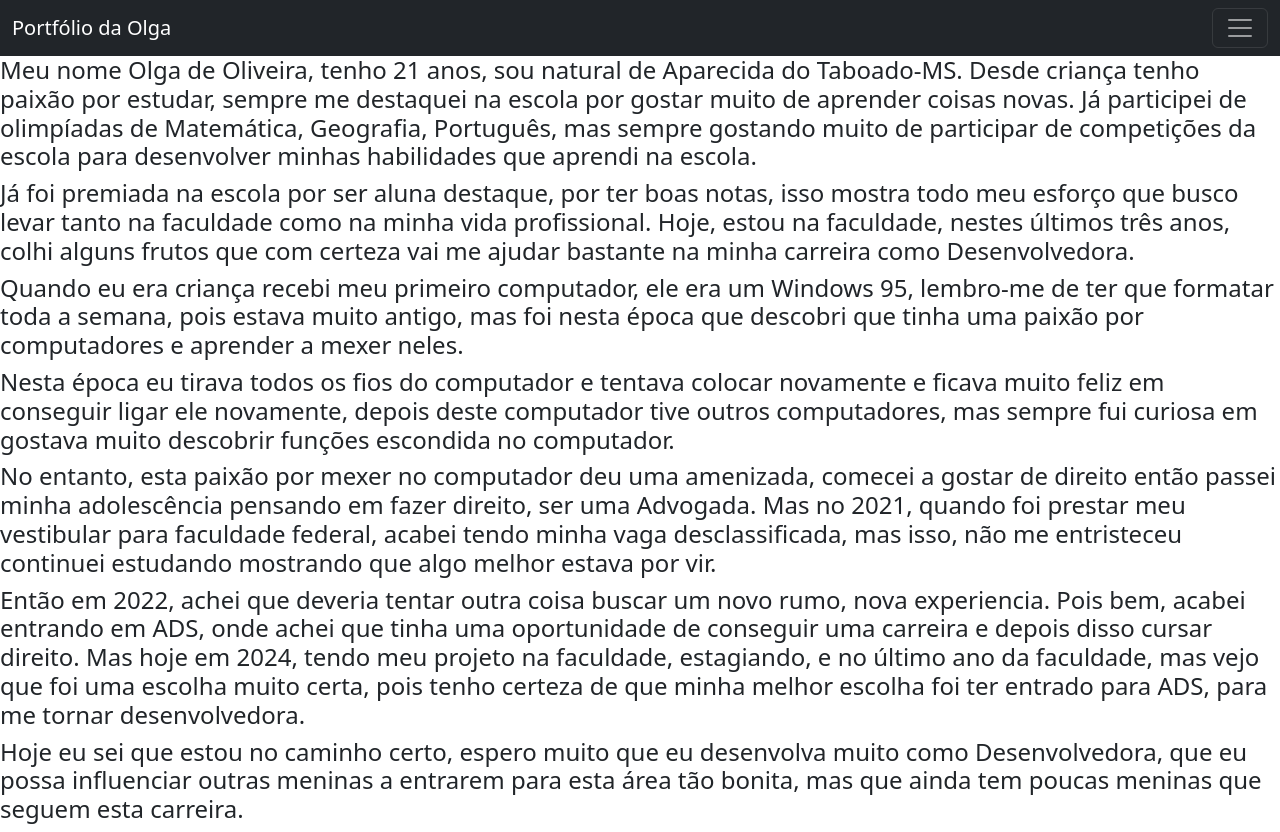
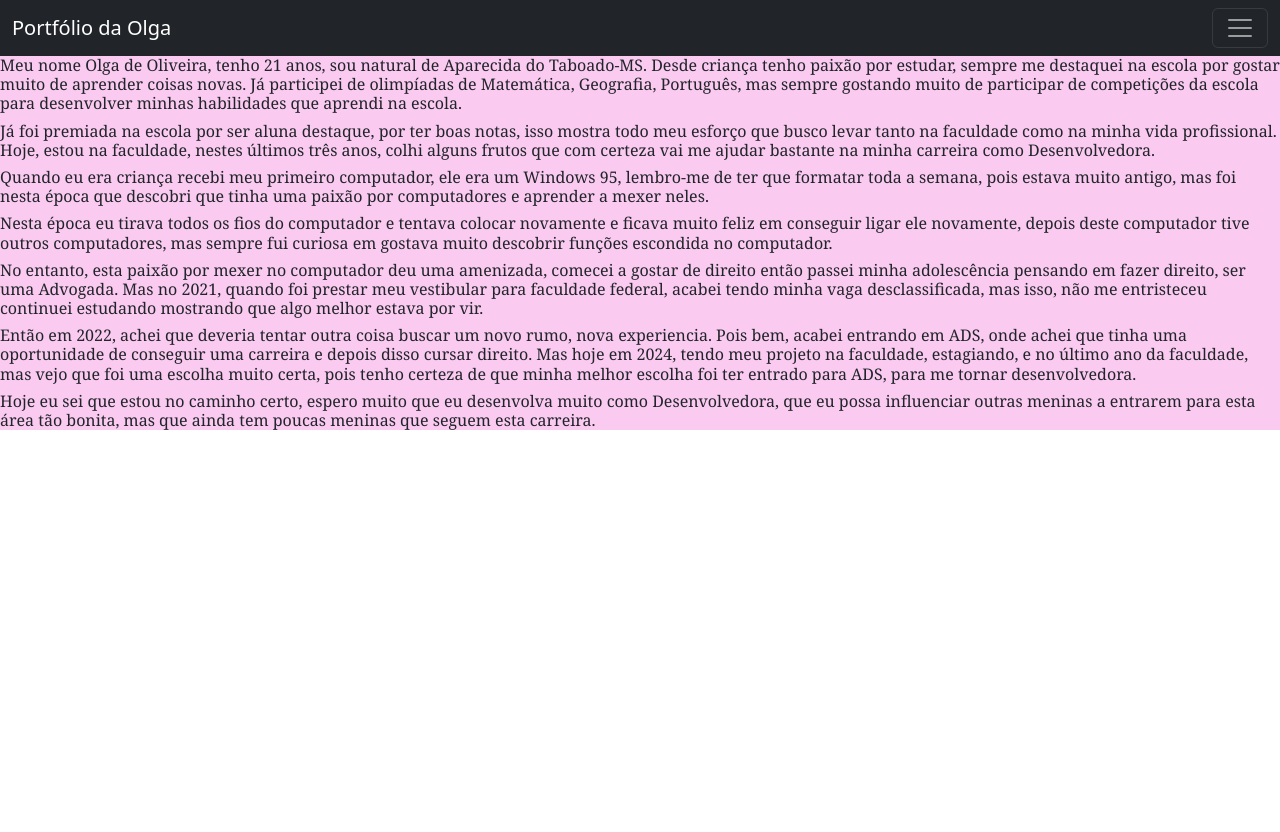
Before and after one commit to olguinha/MEU-PORTFOLIO-2, an Angular app: page /sobre in a window 1280 px wide. After the commit the page ends 800 px from the top, so only its background shows below. Built offline with nearby package versions, Linux system fonts and the light colour scheme.

Commit message:
adicionando novos estilos com CSS e Bootstap
FINALIZANDO A PARTE DE DASHBOARD E COMEÇO AS ESTILIZAÇAO DOS COMPONENTES.

```diff
--- a/src/app/formacao/formacao.component.css
+++ b/src/app/formacao/formacao.component.css
@@ -1,3 +1,8 @@
-*{
-    background-color:rgb(242, 149, 242) ;
+body{
+    font-size: 100%;
+    background-color:rgb(250, 202, 241) ;
 }
+
+.conteudo-forma{
+    font-family:Cambria, Cochin, Georgia, Times, 'Times New Roman', serif;
+}
--- a/src/app/formacao/formacao.component.html
+++ b/src/app/formacao/formacao.component.html
@@ -12,20 +12,20 @@
 
         <p>
          <strong>Assistente Administrativo:</strong>
-      </p>
-               <h6>
-                  Sou formada em Assistente Administrativo, pelo Senai de Aparecida do Taboado, fiz 1 ano de curso e ainda trabalhava como aprendiz na empresa Gala IBB Ind. Brasileira De Brinquedos E Embalagens Ltda.<br>
+       </p>
+               <h6 class="conteudo-forma">
+                  Sou formada em Assistente Administrativo, pelo Senai de Aparecida do Taboado, fiz 1 ano de curso e ainda trabalhava como aprendiz na empresa Gala IBB Ind. Brasileira De Brinquedos E Embalagens Ltda. 2019/2020<br>
                </h6>
        <p>
          <strong>Curso Excel:</strong>
       </p>
-               <h6>
+               <h6 class="conteudo-forma">
                   Possuo curso de Excel, fiz por 5 meses entre 2022/2023.<br>
                </h6>
        <p>
          <strong>Gradução:</strong>
       </p>
-            <h6>
+             <h6 class="conteudo-forma">
                Faço Faculdade de Analise e desenvolvimento de Sistema, pela UNIFUNEC, 2022/2024.
             </h6>
 
--- a/src/app/habilidade/habilidade.component.css
+++ b/src/app/habilidade/habilidade.component.css
@@ -0,0 +1,8 @@
+body{
+    font-size: 100%;
+    background-color:rgb(250, 202, 241) ;
+}
+
+.conteudo-habi{
+    font-family:Cambria, Cochin, Georgia, Times, 'Times New Roman', serif;
+}
--- a/src/app/habilidade/habilidade.component.html
+++ b/src/app/habilidade/habilidade.component.html
@@ -7,13 +7,23 @@
 
 </head>
 <body>
+
     <h1>Habilidade:</h1>
+    <p>
+        <strong>Minhas habilidades</strong>
+     </p>
+            <h6 class="conteudo-habi">
+                Habilidades ainda estou buscando ter, a partir do estágio quero buscar ter habilidades os suficientes para crescer profissionalmente na área.<br>
+           </h6>
 
-        <h4>
-            Habilidades ainda estou buscando ter, a partir do estágio quero buscar ter habilidades os suficientes para crescer profissionalmente na área.<br>
-        </h4>
-        <h4>
-            Possuo habilidade na área da qualidade, na época que trabalhava em uma empresa de brinquedos, era responsável por verificar brinquedos com alguma conformidade presente.
-        </h4>
+           <h6 class="conteudo-habi">
+                Agora no monento, estou criando habilidades em Angular, CSS, JavaScript, entre outras linguagens, espero que aprenda no estágio.<br>
+           </h6>
+
+            <h6 class="conteudo-habi">
+                Possuo habilidade na área da qualidade, na época que trabalhava em uma empresa de brinquedos, era responsável por verificar brinquedos com alguma conformidade presente.
+            </h6>
+
+
 </body>
 </html>
--- a/src/app/sobre/sobre.component.css
+++ b/src/app/sobre/sobre.component.css
@@ -0,0 +1,8 @@
+body{
+    font-size: 100%;
+    background-color:rgb(250, 202, 241) ;
+}
+
+.conteudo-mim{
+    font-family:Cambria, Cochin, Georgia, Times, 'Times New Roman', serif;
+}
--- a/src/app/sobre/sobre.component.html
+++ b/src/app/sobre/sobre.component.html
@@ -9,33 +9,37 @@
 
         <h1>Sobre Mim:</h1>
 
-        <h4>
+        <h6 class="conteudo-mim">
             Meu nome Olga de Oliveira, tenho 21 anos, sou natural de Aparecida do Taboado-MS. Desde criança tenho paixão por estudar, sempre me destaquei na escola por gostar muito de aprender coisas novas. Já participei de olimpíadas de Matemática, Geografia, Português, mas sempre gostando muito de participar de competições da escola para desenvolver minhas habilidades que aprendi na escola. <br>
 
-        </h4>
+        </h6 >
 
-         <h4>
+         <h6 class="conteudo-mim">
             Já foi premiada na escola por ser aluna destaque, por ter boas notas, isso mostra todo meu esforço que busco levar tanto na faculdade como na minha vida profissional. Hoje, estou na faculdade, nestes últimos três anos, colhi alguns frutos que com certeza vai me ajudar bastante na minha carreira como Desenvolvedora. <br>
 
-        </h4>
+        </h6>
 
-        <h4>
+        <h6 class="conteudo-mim">
             Quando eu era criança recebi meu primeiro computador, ele era um Windows 95, lembro-me de ter que formatar toda a semana, pois estava muito antigo, mas foi nesta época que descobri que tinha uma paixão por computadores e aprender a mexer neles. <br>
-        </h4>
+        </h6>
 
-        <h4>
+        <h6 class="conteudo-mim">
              Nesta época eu tirava todos os fios do computador e tentava colocar novamente e ficava muito feliz em conseguir ligar ele novamente, depois deste computador tive outros computadores, mas sempre fui curiosa em gostava muito descobrir funções escondida no computador. <br>
-        </h4>
+        </h6>
 
-        <h4>
+        <h6 class="conteudo-mim">
             No entanto, esta paixão por mexer no computador deu uma amenizada, comecei a gostar de direito então passei minha adolescência pensando em fazer direito, ser uma Advogada. Mas no 2021, quando foi prestar meu vestibular para faculdade federal, acabei tendo minha vaga desclassificada, mas isso, não me entristeceu continuei estudando mostrando que algo melhor estava por vir. <br>
-        </h4>
-        <h4>
+        </h6>
+        <h6 class="conteudo-mim" >
            Então em 2022, achei que deveria tentar outra coisa buscar um novo rumo, nova experiencia. Pois bem, acabei entrando em ADS, onde achei que tinha uma oportunidade de conseguir uma carreira e depois disso cursar direito. Mas hoje em 2024, tendo meu projeto na faculdade, estagiando, e no último ano da faculdade, mas vejo que foi uma escolha muito certa, pois tenho certeza de que minha melhor escolha foi ter entrado para ADS, para me tornar desenvolvedora. <br>
-        </h4>
+        </h6>
 
-        <h4>
+        <h6 class="conteudo-mim">
+
+        </h6>
+
+        <h6 class="conteudo-mim">
              Hoje eu sei que estou no caminho certo, espero muito que eu desenvolva muito como Desenvolvedora, que eu possa influenciar outras meninas a entrarem para esta área tão bonita, mas que ainda tem poucas meninas que seguem esta carreira. <br>
-        </h4>
+        </h6>
     </body>
     </html>
```
